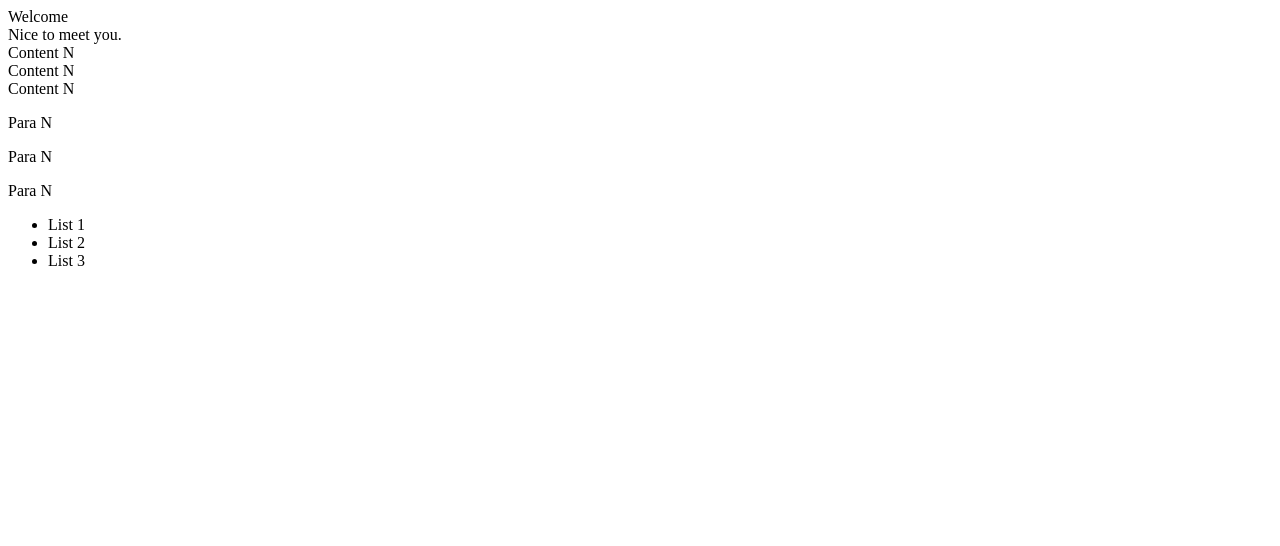
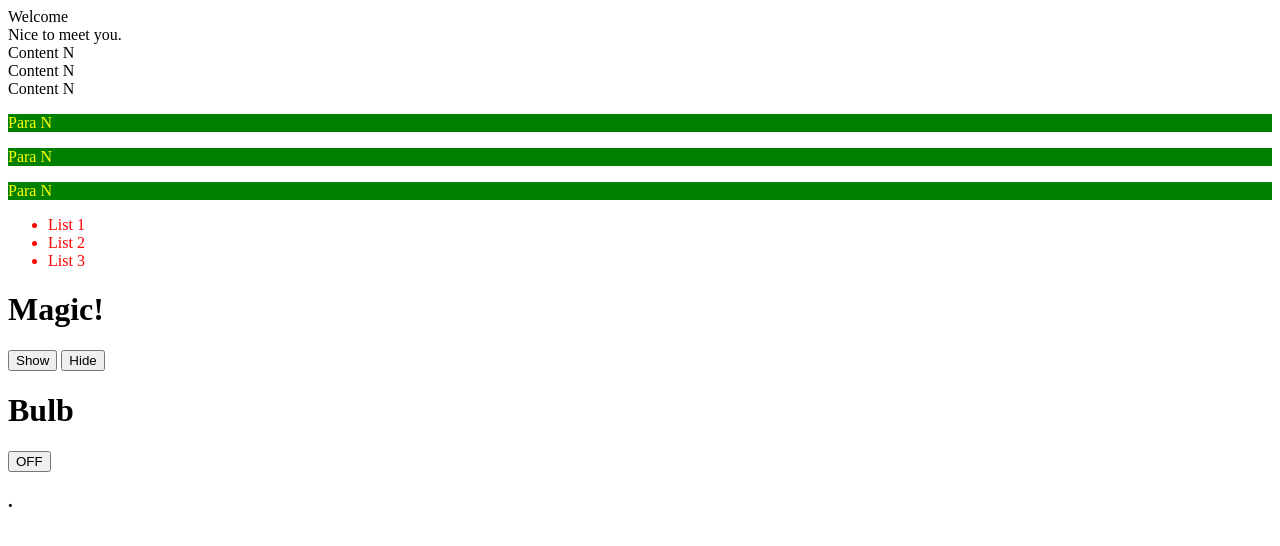
Before and after one commit to anuprshetty/Frontend-Development, a plain HTML site: page pages/jquery.html in a window 1280 px wide. Drawn offline with Linux system fonts and the light colour scheme.

Commit message:
JQuery --> JS events, CSS styling, Effects and Animations, Callback function

```diff
--- a/pages/jquery.html
+++ b/pages/jquery.html
@@ -2,6 +2,12 @@
 <html>
     <head>
         <title>JQuery</title>
+        <style>
+            .myClass{
+                background-color: green;
+                color: yellow;
+            }
+        </style>
     </head>
     <body>
         <div id="hello">Hello World!</div>
@@ -16,6 +22,16 @@
             <li>List 2</li>
             <li>List 3</li>
         </ul>
+        <h1 id="magic">Magic!</h1>
+        <button id="btn1">Show</button>
+        <button id="btn2">Hide</button>
+
+        <div>
+            <h1 id="bulb">Bulb</h1>
+            <button id="state">OFF</button>
+            <h3 id="output">.</h3>
+        </div>
+
         <!-- JQuery: jQuery is a JavaScript library designed to simplify HTML DOM tree traversal and manipulation, as well as event handling, CSS animation, and Ajax. -->
         <script type="application/javascript" src="../scripts/jquery/jquery-3.6.0.js"></script>
         <script type="application/javascript">
@@ -49,6 +65,52 @@
                     console.log(event);
                     console.log($(this).text());
                 });
+
+                // JS events
+                // Short-hand notation
+                $("p").click(function(event){
+                    console.log(event);
+                    $(this).append(" * ");
+                });
+                // Long-hand notation
+                $("p").on("click", function(event){
+                    console.log(event);
+                    $(this).prepend(" * ");
+                });
+
+                //.find()
+                $("ul").find("li").each(function(index, event){
+                    console.log(index);
+                    console.log(event);
+                });
+
+                // CSS styling
+                $("li").css("color", "red");
+                $("p").addClass("myClass");
+
+                // Effects and Animations.
+                $("#btn1").click(function(){
+                    $("#magic").show(1000);
+                });
+                $("#btn2").click(function(){
+                    $("#magic").hide(1000);
+                });
+
+                // Callback function
+                /* In computer programming, a callback, also known as a "call-after" function, is any executable code that is passed as an argument to other code; that other code is expected to call back the argument at a given time. */
+                function myCallback(){
+                    if($("#state").text() == "OFF"){
+                        $("#state").text("ON");
+                        $("#output").text(".");
+                    }
+                    else{
+                        $("#state").text("OFF");
+                        $("#output").text("Bulb is working fine!");
+                    }
+                }
+                $("#state").click(function(){
+                    $("#bulb").toggle(2000, myCallback);
+                });
             });
         </script>
     </body>
```
